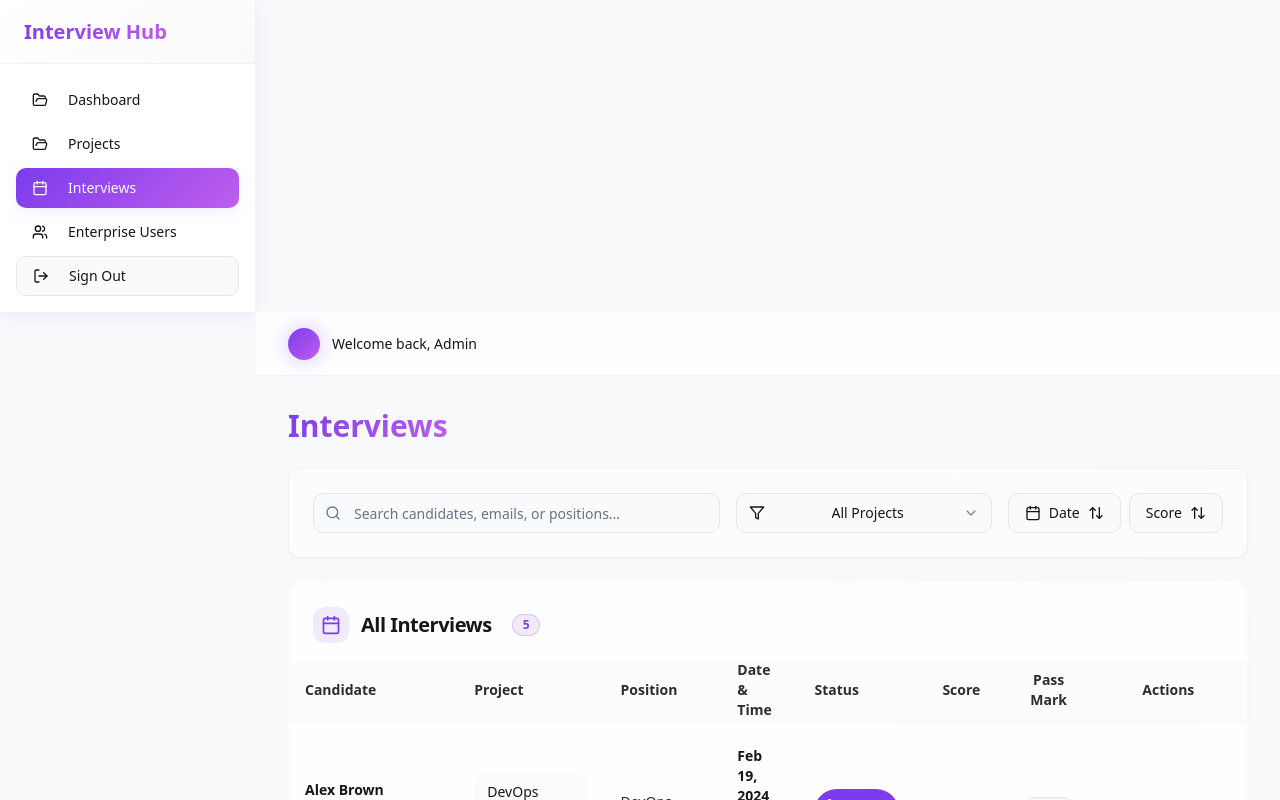
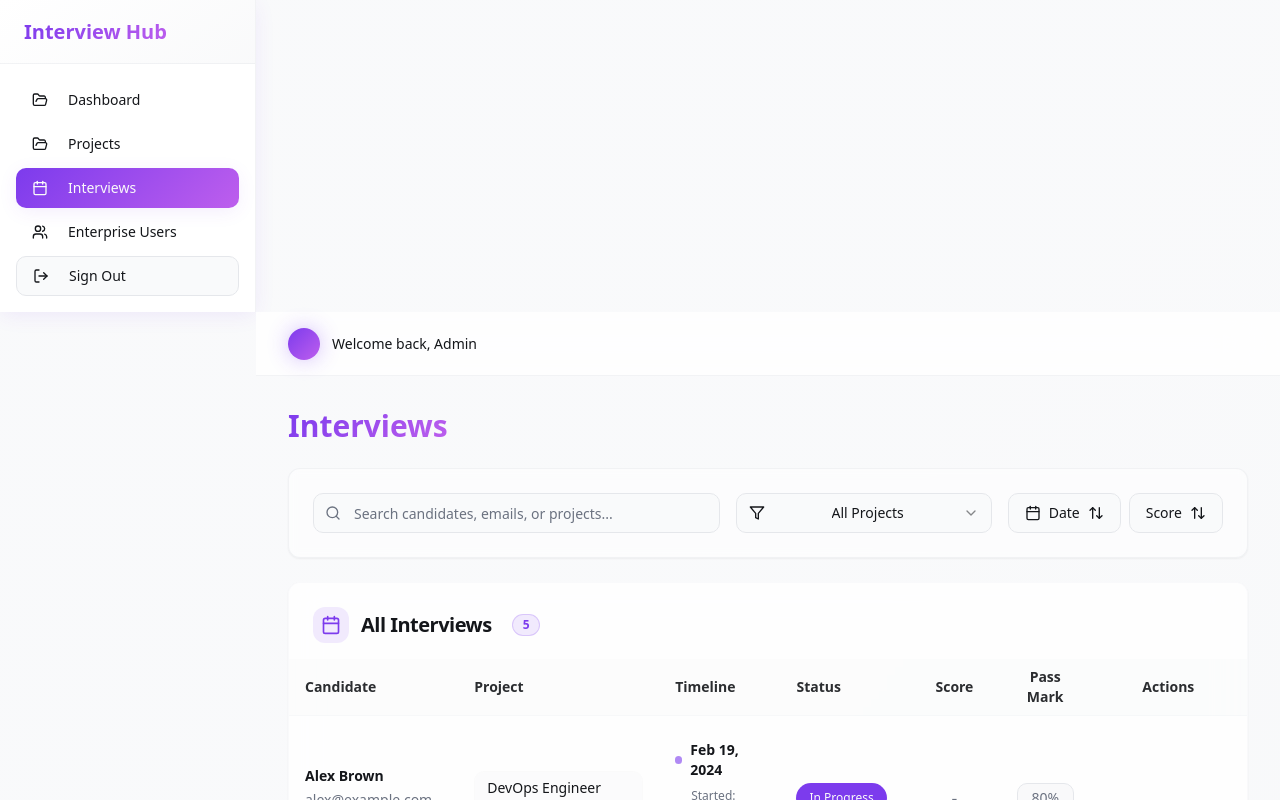
Before and after one commit to sircodezalot/talent-pilot-pro, a React (Vite) app: page / in a window 1280 px wide. Both pictures are taken after a click on the button "Interviews". Shown: the top 800 px of the page. Built offline with nearby package versions, Linux system fonts and the light colour scheme.

Commit message:
Refactor interview data
Remove interview start time and position field.

```diff
--- a/src/components/interviews/InterviewsPage.tsx
+++ b/src/components/interviews/InterviewsPage.tsx
@@ -57,8 +57,7 @@ interface Interview {
   candidateEmail: string;
   phone: string;
   project: string;
-  position: string;
-  scheduledDate: Date;
+  timelineDate: Date;
   status: InterviewStatus;
   score?: number;
   passmark: number;
@@ -72,9 +71,8 @@ const mockInterviews: Interview[] = [
     candidateName: "John Doe",
     candidateEmail: "john@example.com",
     phone: "+1234567890",
-    project: "Frontend Developer Hiring Q1",
-    position: "Senior Frontend Developer",
-    scheduledDate: new Date("2024-02-15T10:00:00"),
+    project: "Senior Frontend Developer Hiring Q1",
+    timelineDate: new Date("2024-02-15T10:00:00"),
     status: "Passed",
     score: 85,
     passmark: 70,
@@ -86,8 +84,7 @@ const mockInterviews: Interview[] = [
     candidateEmail: "jane@example.com",
     phone: "+1234567891",
     project: "Backend Developer Hiring Q1",
-    position: "Backend Developer",
-    scheduledDate: new Date("2024-02-16T14:00:00"),
+    timelineDate: new Date("2024-02-16T14:00:00"),
     status: "Failed",
     score: 45,
     passmark: 70,
@@ -99,8 +96,7 @@ const mockInterviews: Interview[] = [
     candidateEmail: "mike@example.com",
     phone: "+1234567892",
     project: "Full Stack Developer Hiring",
-    position: "Full Stack Developer",
-    scheduledDate: new Date("2024-02-17T09:00:00"),
+    timelineDate: new Date("2024-02-17T09:00:00"),
     status: "Pending",
     passmark: 75,
     duration: 90
@@ -110,9 +106,8 @@ const mockInterviews: Interview[] = [
     candidateName: "Sarah Wilson",
     candidateEmail: "sarah@example.com",
     phone: "+1234567893",
-    project: "Frontend Developer Hiring Q1",
-    position: "Junior Frontend Developer",
-    scheduledDate: new Date("2024-02-18T11:00:00"),
+    project: "Junior Frontend Developer Hiring Q1",
+    timelineDate: new Date("2024-02-18T11:00:00"),
     status: "Technical Failure",
     passmark: 60,
     duration: 60
@@ -123,8 +118,7 @@ const mockInterviews: Interview[] = [
     candidateEmail: "alex@example.com",
     phone: "+1234567894",
     project: "DevOps Engineer Hiring",
-    position: "DevOps Engineer",
-    scheduledDate: new Date("2024-02-19T15:00:00"),
+    timelineDate: new Date("2024-02-19T15:00:00"),
     status: "In Progress",
     passmark: 80,
     duration: 75
@@ -174,7 +168,7 @@ export const InterviewsPage = () => {
       const matchesSearch =
         interview.candidateName.toLowerCase().includes(searchTerm.toLowerCase()) ||
         interview.candidateEmail.toLowerCase().includes(searchTerm.toLowerCase()) ||
-        interview.position.toLowerCase().includes(searchTerm.toLowerCase());
+        interview.project.toLowerCase().includes(searchTerm.toLowerCase());
 
       const matchesProject = selectedProject === "all" || interview.project === selectedProject;
 
@@ -186,8 +180,8 @@ export const InterviewsPage = () => {
         const scoreB = b.score || 0;
         return sortOrder === "desc" ? scoreB - scoreA : scoreA - scoreB;
       } else {
-        const dateA = a.scheduledDate.getTime();
-        const dateB = b.scheduledDate.getTime();
+        const dateA = a.timelineDate.getTime();
+        const dateB = b.timelineDate.getTime();
         return sortOrder === "desc" ? dateB - dateA : dateA - dateB;
       }
     });
@@ -201,7 +195,7 @@ export const InterviewsPage = () => {
     if (rescheduleInterview && rescheduleDate) {
       setInterviews(interviews.map(interview =>
         interview.id === rescheduleInterview.id
-          ? { ...interview, scheduledDate: rescheduleDate, status: "Pending" as InterviewStatus }
+          ? { ...interview, timelineDate: rescheduleDate, status: "Pending" as InterviewStatus }
           : interview
       ));
       setRescheduleInterview(null);
@@ -233,7 +227,7 @@ export const InterviewsPage = () => {
             <div className="flex-1 relative">
               <Search className="absolute left-3 top-1/2 transform -translate-y-1/2 h-4 w-4 text-muted-foreground" />
               <Input
-                placeholder="Search candidates, emails, or positions..."
+                placeholder="Search candidates, emails, or projects..."
                 value={searchTerm}
                 onChange={(e) => setSearchTerm(e.target.value)}
                 className="pl-10"
@@ -299,8 +293,7 @@ export const InterviewsPage = () => {
                 <TableRow className="border-border/30 bg-muted/30 hover:bg-muted/40">
                   <TableHead className="font-semibold text-foreground/90 h-14">Candidate</TableHead>
                   <TableHead className="font-semibold text-foreground/90">Project</TableHead>
-                  <TableHead className="font-semibold text-foreground/90">Position</TableHead>
-                  <TableHead className="font-semibold text-foreground/90">Date & Time</TableHead>
+                  <TableHead className="font-semibold text-foreground/90">Timeline</TableHead>
                   <TableHead className="font-semibold text-foreground/90">Status</TableHead>
                   <TableHead className="font-semibold text-foreground/90 text-center">Score</TableHead>
                   <TableHead className="font-semibold text-foreground/90 text-center">Pass Mark</TableHead>
@@ -334,22 +327,19 @@ export const InterviewsPage = () => {
                       </div>
                     </TableCell>
                     <TableCell className="py-6">
-                      <p className="text-sm font-medium text-foreground/90">
-                        {interview.position}
-                      </p>
-                    </TableCell>
-                    <TableCell className="py-6">
-                      <div className="space-y-1">
-                        <p className="text-sm font-semibold text-foreground">
-                          {format(interview.scheduledDate, "MMM dd, yyyy")}
-                        </p>
-                        <p className="text-xs text-muted-foreground font-medium">
-                          {format(interview.scheduledDate, "hh:mm a")}
-                        </p>
-                        <div className="flex items-center gap-1">
-                          <div className="w-1.5 h-1.5 bg-primary/60 rounded-full"></div>
+                      <div className="space-y-2">
+                        <div className="flex items-center gap-2">
+                          <div className="w-2 h-2 bg-primary/60 rounded-full"></div>
+                          <p className="text-sm font-semibold text-foreground">
+                            {format(interview.timelineDate, "MMM dd, yyyy")}
+                          </p>
+                        </div>
+                        <div className="ml-4 space-y-1">
+                          <p className="text-xs text-muted-foreground font-medium">
+                            Started: {format(interview.timelineDate, "hh:mm a")}
+                          </p>
                           <p className="text-xs text-muted-foreground">
-                            {interview.duration} mins
+                            Duration: {interview.duration} mins
                           </p>
                         </div>
                       </div>
```
